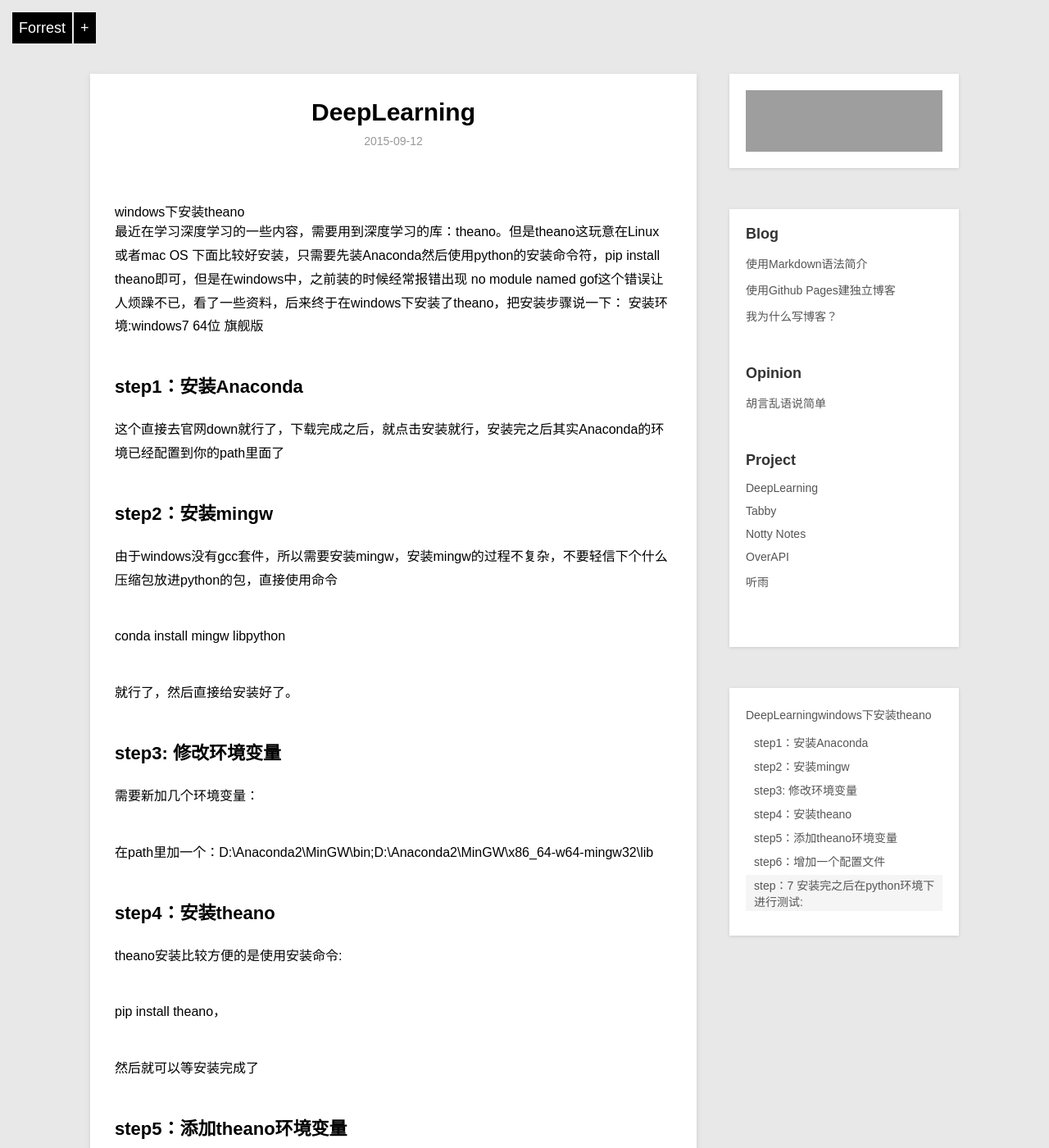
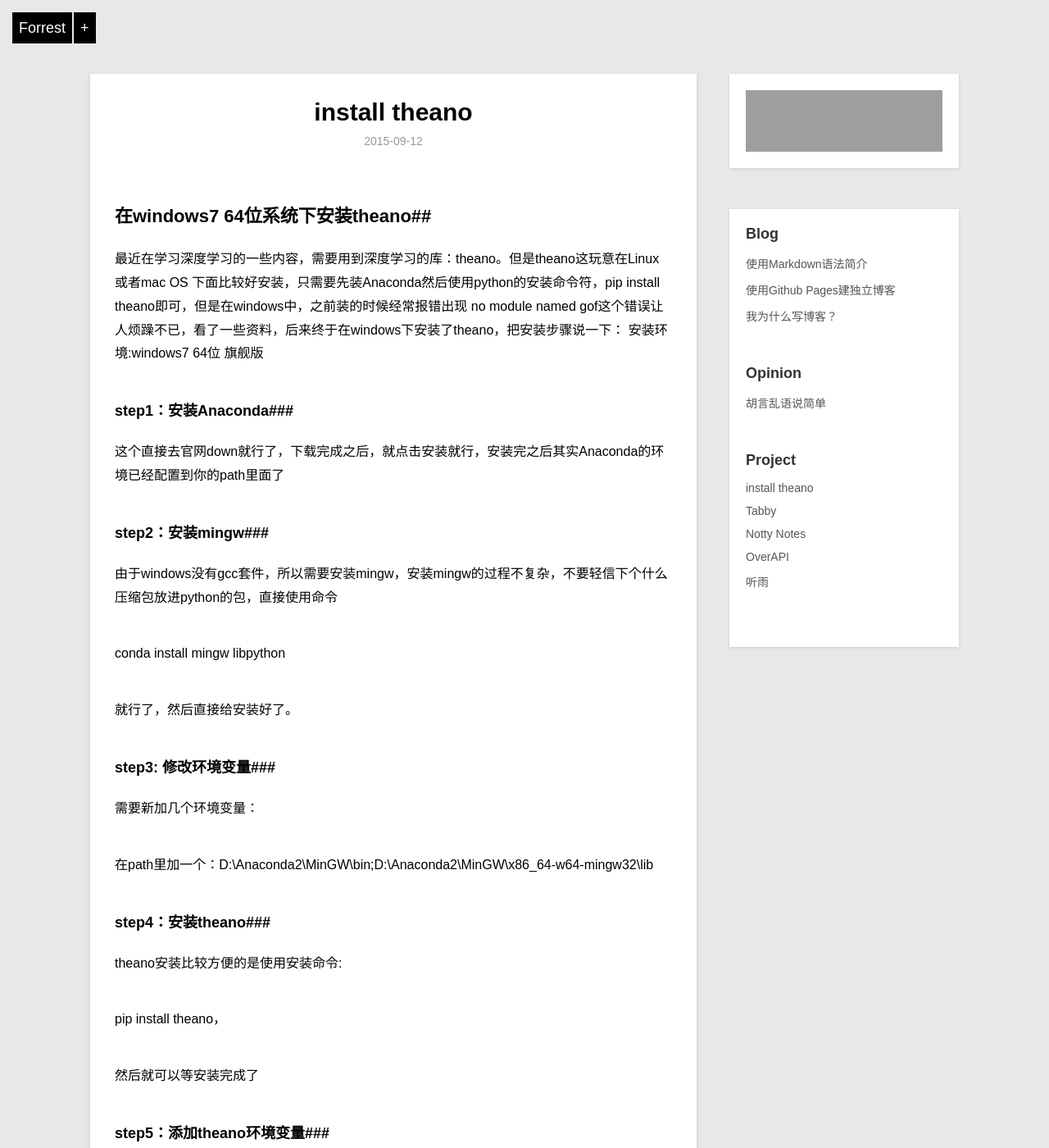
Before and after one commit to ForrestPi/ForrestPi.github.io, a Jekyll site: the page built from _posts/project/2015-09-12-install-theano.md, in a window 1280 px wide and 1400 px high. Shown: the whole window at 82% size. Built offline with Jekyll 4.4.1, drawn with Linux system fonts in a browser that asks for light colours; Markdown is read by kramdown in place of the engine named in the settings; some of the changed text lies outside the part shown; grey boxes are pictures that could not be loaded.

Commit message:
Some Changes
Some Changes

```diff
--- a/_posts/project/2015-09-12-install-theano.md
+++ b/_posts/project/2015-09-12-install-theano.md
@@ -1,28 +1,28 @@
 ---
 layout: post
-title: DeepLearning
+title: install theano
 category: project
-description: windows下安装theano
+description: 在windows7 64位系统下安装theano进行深度学习
 ---
 
-#windows下安装theano
+##在windows7 64位系统下安装theano##
 最近在学习深度学习的一些内容，需要用到深度学习的库：theano。但是theano这玩意在Linux或者mac OS 下面比较好安装，只需要先装Anaconda然后使用python的安装命令符，pip install theano即可，但是在windows中，之前装的时候经常报错出现 no module named gof这个错误让人烦躁不已，看了一些资料，后来终于在windows下安装了theano，把安装步骤说一下：
 安装环境:windows7 64位 旗舰版
-##step1：安装Anaconda
+###step1：安装Anaconda###
 这个直接去官网down就行了，下载完成之后，就点击安装就行，安装完之后其实Anaconda的环境已经配置到你的path里面了
-##step2：安装mingw
+###step2：安装mingw###
 由于windows没有gcc套件，所以需要安装mingw，安装mingw的过程不复杂，不要轻信下个什么压缩包放进python的包，直接使用命令
 
 conda install mingw libpython
 
 就行了，然后直接给安装好了。
-##step3: 修改环境变量
+###step3: 修改环境变量###
 
 需要新加几个环境变量：
 
 在path里加一个：D:\Anaconda2\MinGW\bin;D:\Anaconda2\MinGW\x86_64-w64-mingw32\lib
 
-##step4：安装theano
+###step4：安装theano###
 
 theano安装比较方便的是使用安装命令:
 
@@ -30,11 +30,11 @@ pip install theano，
 
 然后就可以等安装完成了
 
-##step5：添加theano环境变量
+###step5：添加theano环境变量###
 
 增加一个环境变量PYTHONPATH: 值为theano的安装位置 比如我的是 D:\Anaconda2\Lib\site-packages\theano
 
-##step6：增加一个配置文件
+###step6：增加一个配置文件###
 
 在cmd用户环境下增加一个 .theanorc.txt文件，这里的cmd用户环境下指的是用户身份那个文件夹下面，比如我是以管理员身份登录的，所以我需要在 C:\Users\admin这个根目录下新建一个 .theanorc.txt文件，如果你是以man账号登录的，那么这个地址就应该是:C:\Users\man 注意前面有一个点号，该文本的值是:
 
@@ -47,7 +47,7 @@ cxxflags = -ID:\Anaconda2\MinGW
 
 cxxflags后面的 D:\Anaconda2\MinGW是在Anaconda安装目录下面的MinGW文件路径，可以根据自己的位置做相应的修改。
 
-##step：7 安装完之后在python环境下进行测试:
+###step：7 安装完之后在python环境下进行测试:###
 
 执行下面两条命令:
 
```
